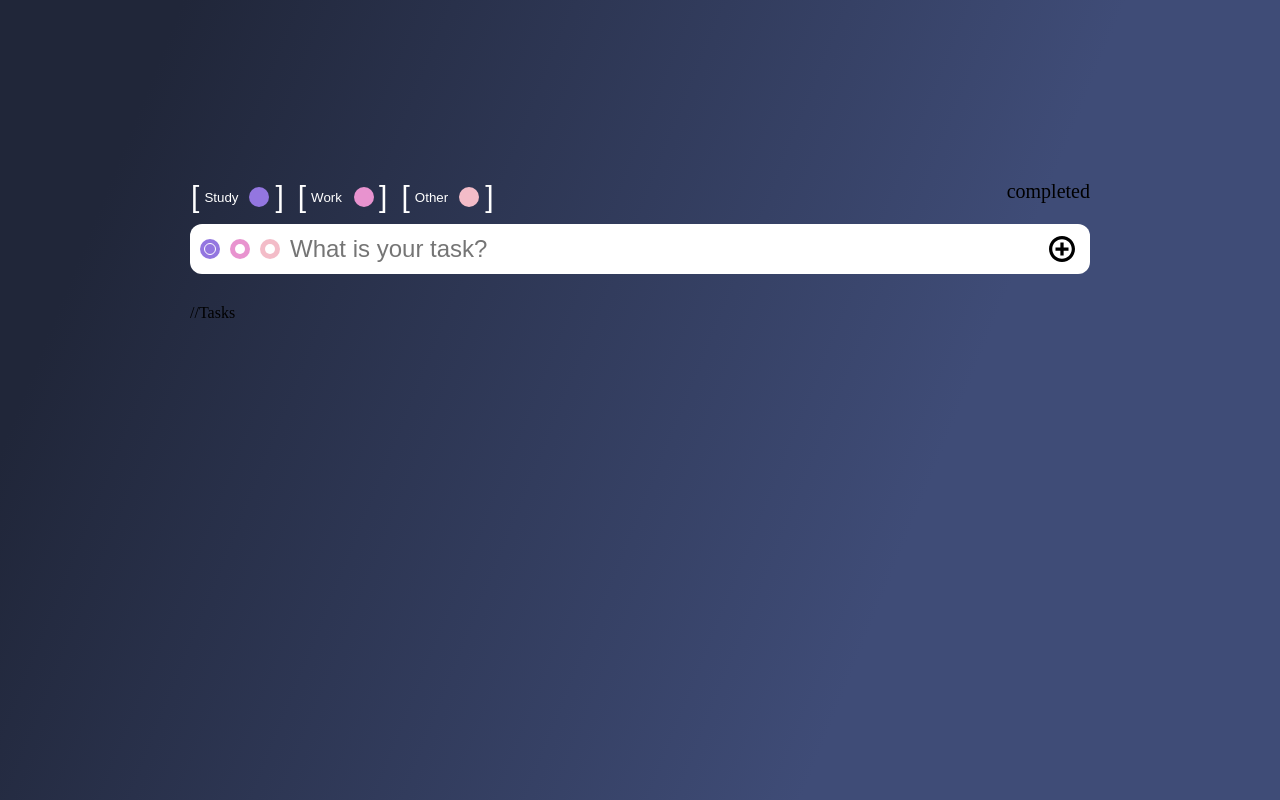
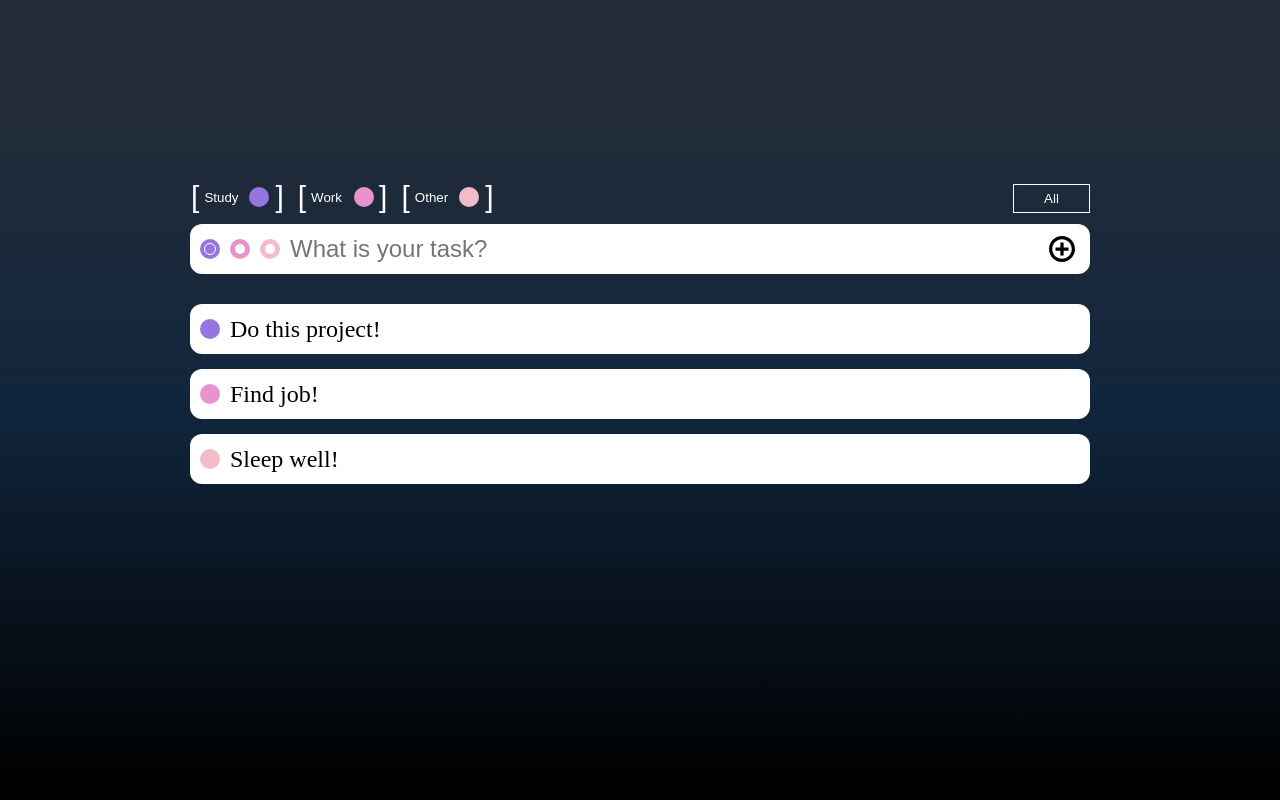
Before and after one commit to kazrias/just-do-it, a React (Vite) app: page / in a window 1280 px wide. Built offline with nearby package versions, Linux system fonts and the light colour scheme.

Commit message:
tasks and task components added, filters updated

```diff
--- a/src/App.jsx
+++ b/src/App.jsx
@@ -1,7 +1,31 @@
 import './App.scss'
 import CreateTask from './component/CreateTask/CreateTask'
 import Filters from './component/Filters/Filters'
+import Tasks from './component/Tasks/Tasks'
 function App() {
+  const tasks = [
+    {
+      text: 'Do this project!',
+      type: 'study',
+      completed:false,
+      id: idGenerator()
+    },
+    {
+      text: 'Find job!',
+      type: 'work',
+      completed:false,
+      id: idGenerator()
+    },
+    {
+      text: 'Sleep well!',
+      type: 'other',
+      completed:false,
+      id: idGenerator()
+    }
+  ];
+  function idGenerator(obj) {
+    return Math.random().toString(16).slice(2);
+  }
   return (
     <div className='app'>
       <div className="welcome-screen">
@@ -11,7 +35,7 @@ function App() {
         <div className="main-screen">
           <Filters />
           <CreateTask />
-          <p>//Tasks</p>
+          <Tasks tasks={tasks} />
         </div>
       </div>
     </div >
--- a/src/App.scss
+++ b/src/App.scss
@@ -5,7 +5,7 @@
 }
 
 body {
-  background: linear-gradient(112.1deg, rgb(32, 38, 57) 11.4%, rgb(63, 76, 119) 70.2%);
+  background: linear-gradient(180deg, rgb(36, 45, 57) 11.2%, rgb(16, 37, 60) 51.2%, rgb(0, 0, 0) 98.6%);
 }
 
 .container{
--- a/src/component/CreateTask/CreateTask.jsx
+++ b/src/component/CreateTask/CreateTask.jsx
@@ -24,14 +24,14 @@ function CreateTask() {
     }
   }
   return (
-    <div className='task'>
-      <div className="task__buttons">
-        <button onClick={() => onTypeClick('study')} className={`task__study ${isStudy ? 'active' : ''}`}></button>
-        <button onClick={() => onTypeClick('work')} className={`task__work ${isWork ? 'active' : ''}`}></button>
-        <button onClick={() => onTypeClick('other')} className={`task__other ${isOther ? 'active' : ''}`}></button>
+    <div className='create-task'>
+      <div className="create-task__buttons">
+        <button onClick={() => onTypeClick('study')} className={`create-task__study ${isStudy ? 'active' : ''}`}></button>
+        <button onClick={() => onTypeClick('work')} className={`create-task__work ${isWork ? 'active' : ''}`}></button>
+        <button onClick={() => onTypeClick('other')} className={`create-task__other ${isOther ? 'active' : ''}`}></button>
       </div>
-      <input className='task__text' type="text" placeholder='What is your task?' />
-      <button className='task__add'>
+      <input className='create-task__text' type="text" placeholder='What is your task?' />
+      <button className='create-task__add'>
         <img width={'26px'} src="/done.svg" alt="" />
       </button>
     </div>
--- a/src/component/CreateTask/CreateTask.scss
+++ b/src/component/CreateTask/CreateTask.scss
@@ -1,4 +1,4 @@
-.task {
+.create-task {
   width: 100%;
   height: 50px;
   display: flex;
--- a/src/component/Filters/Filters.jsx
+++ b/src/component/Filters/Filters.jsx
@@ -4,26 +4,31 @@ function Filters() {
   const [studyFilter, setStudyFilter] = useState(false);
   const [workFilter, setWorkFilter] = useState(false);
   const [otherFilter, setOtherFilter] = useState(false);
+  const [completed, setCompleted] = useState(false);
   return (
     <div className="filters">
       <div className="filters__main">
         <button onClick={() => {
           setStudyFilter(!studyFilter)
         }} className='filters__main-btn filters__main-btn_study'>
-          <span style={studyFilter?{color:'#9376E0'}:{}} className='filters__brackets'>{studyFilter?'{':'['}</span>Study<span style={studyFilter?{color:'#9376E0'}:{}} className='filters__brackets filters__brackets_padding '>{studyFilter?'}':']'}</span>
+          <span style={studyFilter ? { color: '#9376E0' } : {}} className='filters__brackets'>{studyFilter ? '{' : '['}</span>Study<span style={studyFilter ? { color: '#9376E0' } : {}} className='filters__brackets filters__brackets_padding '>{studyFilter ? '}' : ']'}</span>
         </button>
         <button onClick={() => {
           setWorkFilter(!workFilter)
         }} className='filters__main-btn filters__main-btn_work'>
-          <span style={workFilter?{color:'#E893CF'}:{}} className='filters__brackets'>{workFilter?'{':'['}</span>Work<span style={workFilter?{color:'#E893CF'}:{}} className='filters__brackets filters__brackets_padding '>{workFilter?'}':']'}</span>
+          <span style={workFilter ? { color: '#E893CF' } : {}} className='filters__brackets'>{workFilter ? '{' : '['}</span>Work<span style={workFilter ? { color: '#E893CF' } : {}} className='filters__brackets filters__brackets_padding '>{workFilter ? '}' : ']'}</span>
         </button>
         <button onClick={() => {
           setOtherFilter(!otherFilter)
         }} className='filters__main-btn filters__main-btn_other'>
-          <span style={otherFilter?{color:'#F3BCC8'}:{}} className='filters__brackets'>{otherFilter?'{':'['}</span>Other<span style={otherFilter?{color:'#F3BCC8'}:{}} className='filters__brackets filters__brackets_padding '>{otherFilter?'}':']'}</span>
+          <span style={otherFilter ? { color: '#F3BCC8' } : {}} className='filters__brackets'>{otherFilter ? '{' : '['}</span>Other<span style={otherFilter ? { color: '#F3BCC8' } : {}} className='filters__brackets filters__brackets_padding '>{otherFilter ? '}' : ']'}</span>
         </button>
       </div>
-      <p className="filters__completed">completed</p>
+      <button onClick={() => setCompleted(!completed)} className={`filters__completed ${completed ? 'active' : ''}`}>
+        <span className={`filters__completed-text ${!completed ? 'active' : ''}`}>all</span>
+        <span className='filters__completed_height-save'>|</span>
+        <span className={`filters__completed-text ${completed ? 'active' : ''}`}>completed</span>
+      </button>
     </div>
   )
 }
--- a/src/component/Filters/Filters.scss
+++ b/src/component/Filters/Filters.scss
@@ -1,8 +1,8 @@
 .filters {
   display: flex;
   justify-content: space-between;
-  font-size: 20px;
   margin-bottom: 10px;
+  align-items: center;
 
   &__main {
     display: flex;
@@ -20,6 +20,7 @@
     cursor: pointer;
     position: relative;
     width: 95px;
+
     &::before {
       content: '';
       position: absolute;
@@ -47,8 +48,74 @@
   &__brackets {
     font-size: 30px;
     transition: .7s;
+
     &_padding {
       padding-left: 32px;
     }
   }
+
+  &__completed {
+    border: 1px solid white;
+    text-transform: capitalize;
+    background-color: transparent;
+    color: white;
+    margin-bottom: -3px;
+    padding: 6px 5px;
+    cursor: pointer;
+    overflow: hidden;
+    position: relative;
+    width: 77px;
+    &_height-save{
+      opacity: 0;
+    }
+    &-text{
+      position: absolute;
+      display: flex;
+      align-items: center;
+      justify-content: center;
+      left: 0;
+      top: 0;
+      height: 100%;
+      width: 100%;
+      opacity: 0;
+      transition: 1s ease-in;
+    }
+    &-text.active{
+      opacity: 1;
+    }
+    &::before,
+    &::after {
+      content: '';
+      position: absolute;
+      height: 50px;
+      width: 100%;
+      transition: .7s ease-in-out;
+      z-index: -1;
+    }
+
+    // transform: translate(31px, 16px) rotate(60deg);
+    &::before {
+      left: 0;
+      bottom: 0;
+      transform: translate(-75px, 25px) rotate(60deg);
+      background: linear-gradient(60deg, rgba(147, 118, 224, 1) 0%, rgba(232, 147, 207, 1) 50%, rgba(243, 188, 200, 1) 100%);
+    }
+
+    &::after {
+      left: 0;
+      bottom: 0;
+      transform: translate(75px, 0px) rotate(60deg);
+      background: linear-gradient(-60deg, rgba(147, 118, 224, 1) 0%, rgba(232, 147, 207, 1) 50%, rgba(243, 188, 200, 1) 100%);
+    }
+
+    &.active {
+      &::before {
+        transform: translate(-20px, 25px) rotate(60deg);
+      }
+
+      &::after {
+        transform: translate(31px, 16px) rotate(60deg);
+      }
+    }
+  }
 }
--- /dev/null
+++ b/src/component/Task/Task.jsx
@@ -0,0 +1,13 @@
+import './Task.scss'
+function Task({ text, type, completed }) {
+  return (
+    <div className={`task ${completed ? 'task_completed' : ''}`}>
+      <div className="task__main">
+        <div className={`task__type task__type_${type}`}></div>
+        <div className="task__text">{text}</div>
+      </div>
+      <div className="task__functionality"></div>
+    </div>
+  )
+}
+export default Task
--- /dev/null
+++ b/src/component/Task/Task.scss
@@ -0,0 +1,38 @@
+.task {
+  background-color: white;
+  margin-bottom: 15px;
+  padding-left: 10px;
+  height: 50px;
+  display: flex;
+  justify-content: space-between;
+  align-items: center;
+  border-radius: 12px;
+
+  &__main {
+    display: flex;
+    align-items: center;
+    gap: 10px;
+  }
+
+  &__type {
+    width: 20px;
+    height: 20px;
+    border-radius: 50%;
+  }
+
+  &__type_study {
+    background-color: #9376E0;
+  }
+
+  &__type_work {
+    background-color: #E893CF;
+  }
+
+  &__type_other {
+    background-color: #F3BCC8;
+  }
+
+  &__text {
+    font-size: 24px;
+  }
+}
--- a/src/component/Tasks/Tasks.jsx
+++ b/src/component/Tasks/Tasks.jsx
@@ -0,0 +1,13 @@
+import Task from "../Task/Task"
+function Tasks({ tasks }) {
+  return (
+    <div className="tasks">
+      {
+        tasks.map(task =>
+          <Task key={task.id} text={task.text} type={task.type} completed={task.completed} />
+        )
+      }
+    </div>
+  )
+}
+export default Tasks
```
Also changed, not shown: src/component/Tasks/Tasks.scss (deleted).
